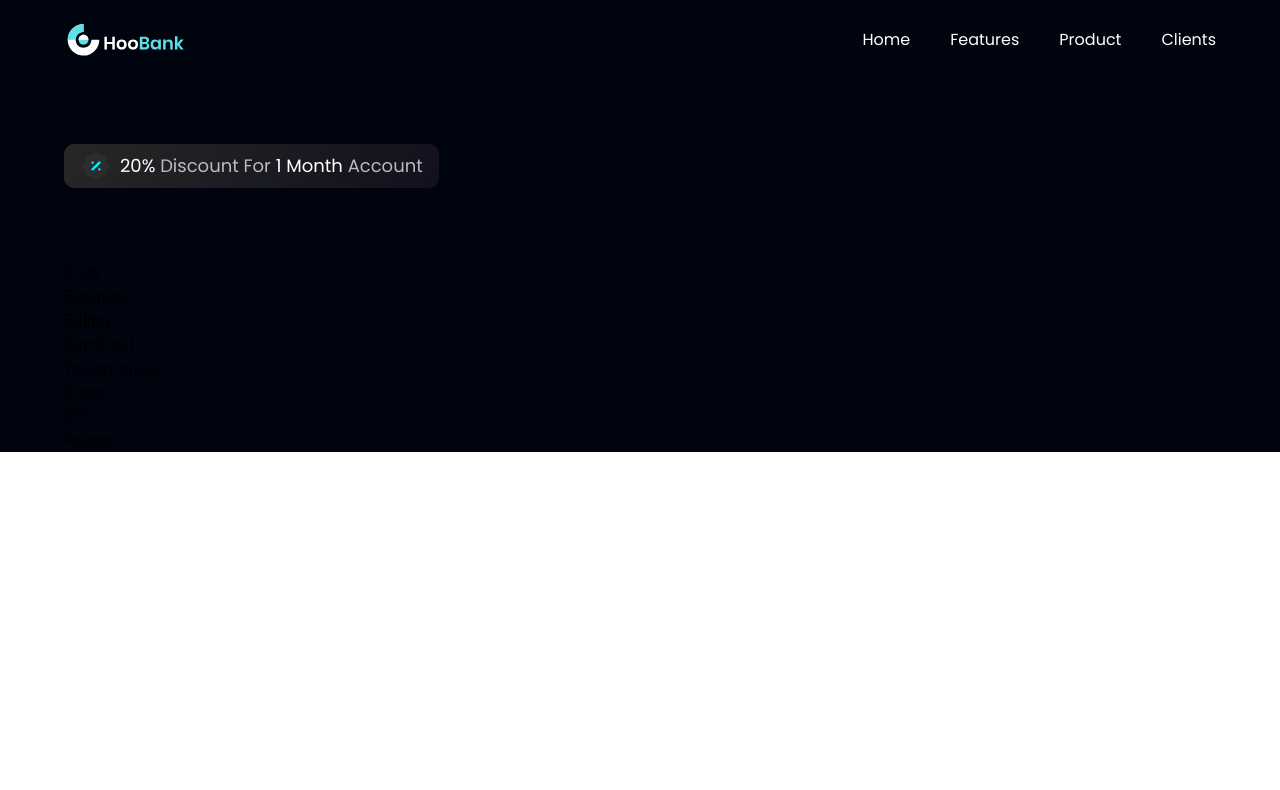
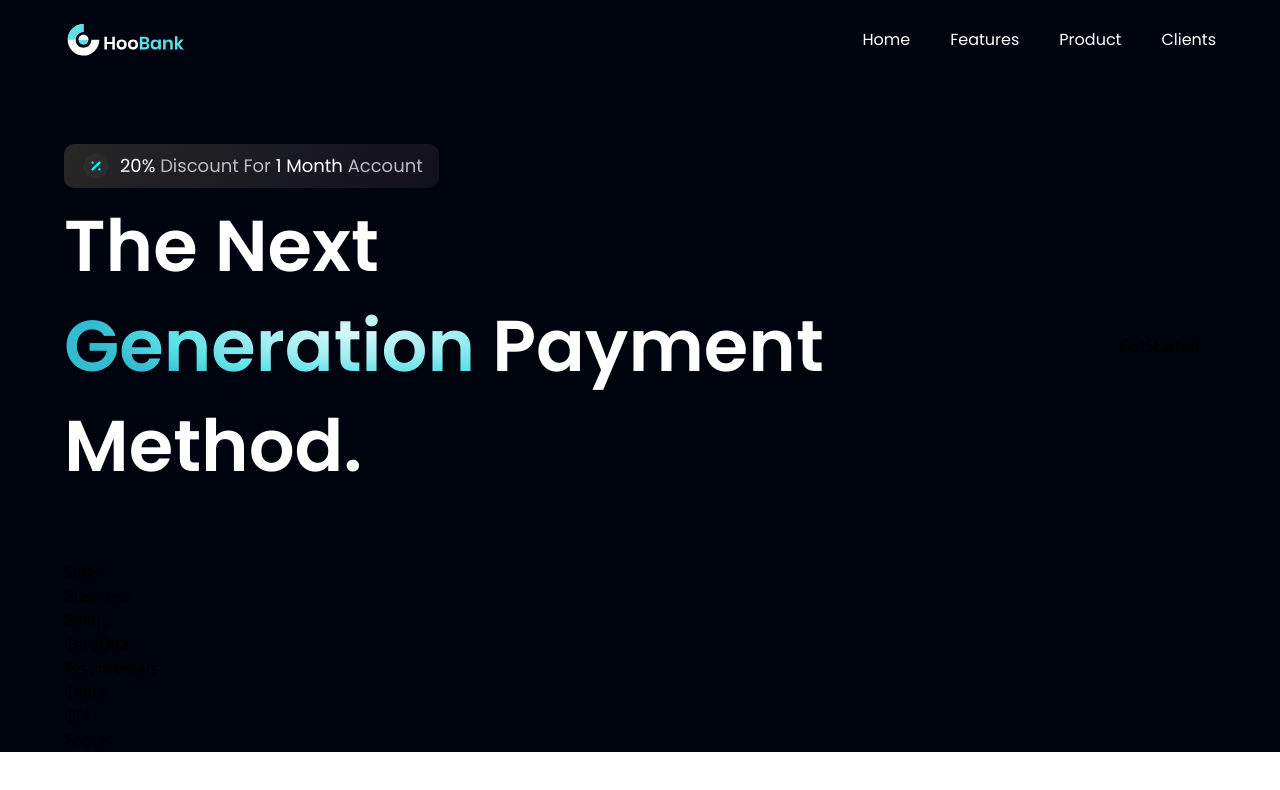
Before and after one commit to ricardovaltierra/bank_template_app, a React (Vite) app: page / in a window 1280 px wide. Shown: the top 790 px of the page. Built offline with nearby package versions, Linux system fonts and the light colour scheme.

Commit message:
Set main header of section and GetStarted component

```diff
--- a/src/components/Hero.jsx
+++ b/src/components/Hero.jsx
@@ -1,5 +1,6 @@
 import styles from '../style';
 import { discount, robot } from '../assets';
+import GetStarted from './GetStarted';
 
 const Hero = () => (
   <section id="home" className={`flex md:flex-row flex-col ${styles.paddingY}`}>
@@ -11,6 +12,18 @@
           <span className="text-white">1 Month</span> Account
         </p>
       </div>
+
+      <div className={"flex flex-row justify-between items-center w-full"}>
+        <h1 className='flex-1 font-poppins font-semibold ss:text-[72px] text-[52px] text-white ss:leading-[100px] leading-[75px]'>
+          The Next <br className='sm:block hidden' /> {" "}
+          <span className='text-gradient'>Generation</span> {" "}
+          Payment Method.
+        </h1>
+
+        <div className="ss:flex hidden md:mr-4 mr-0">
+          <GetStarted />
+        </div>
+      </div>
     </div>
   </section>
 )
```
